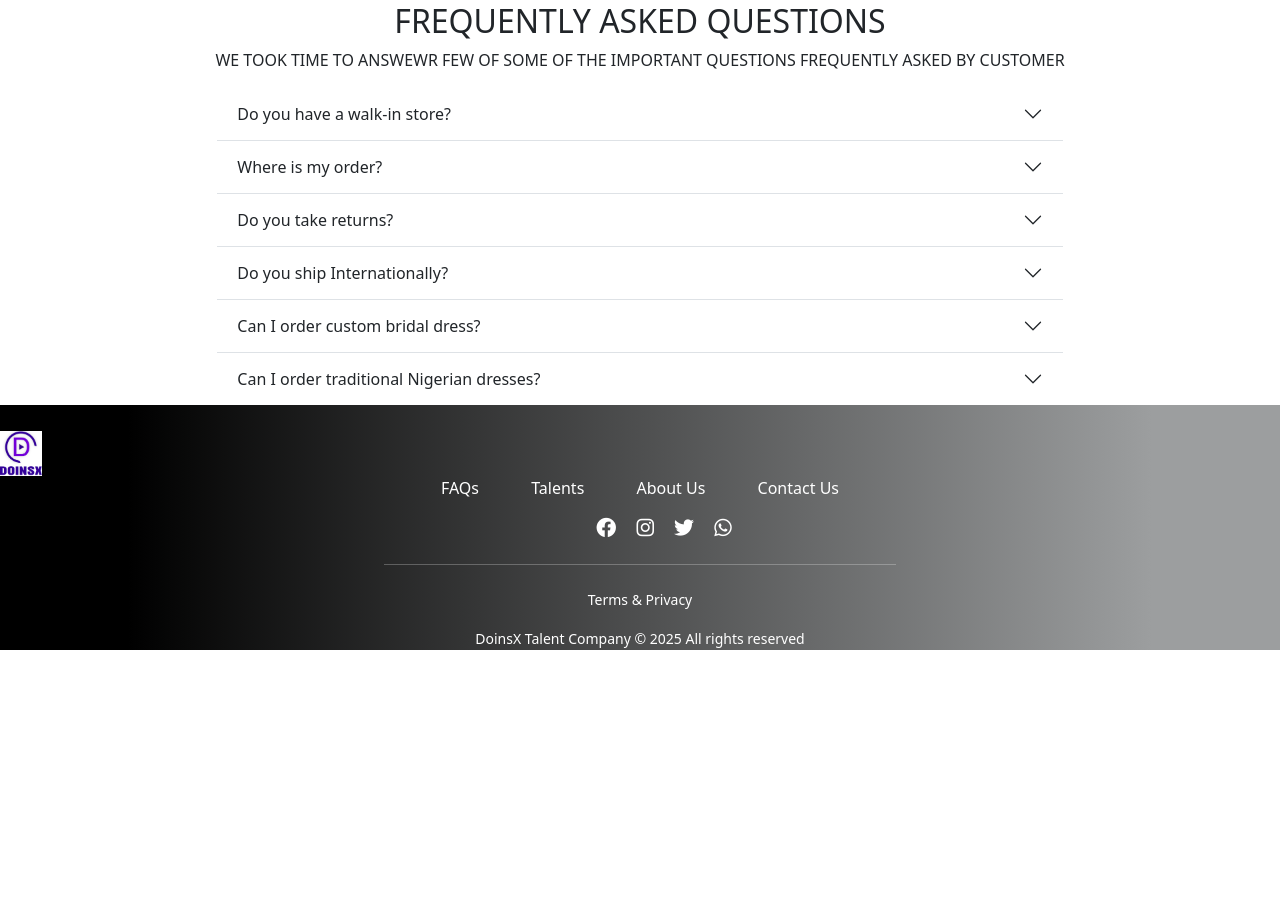
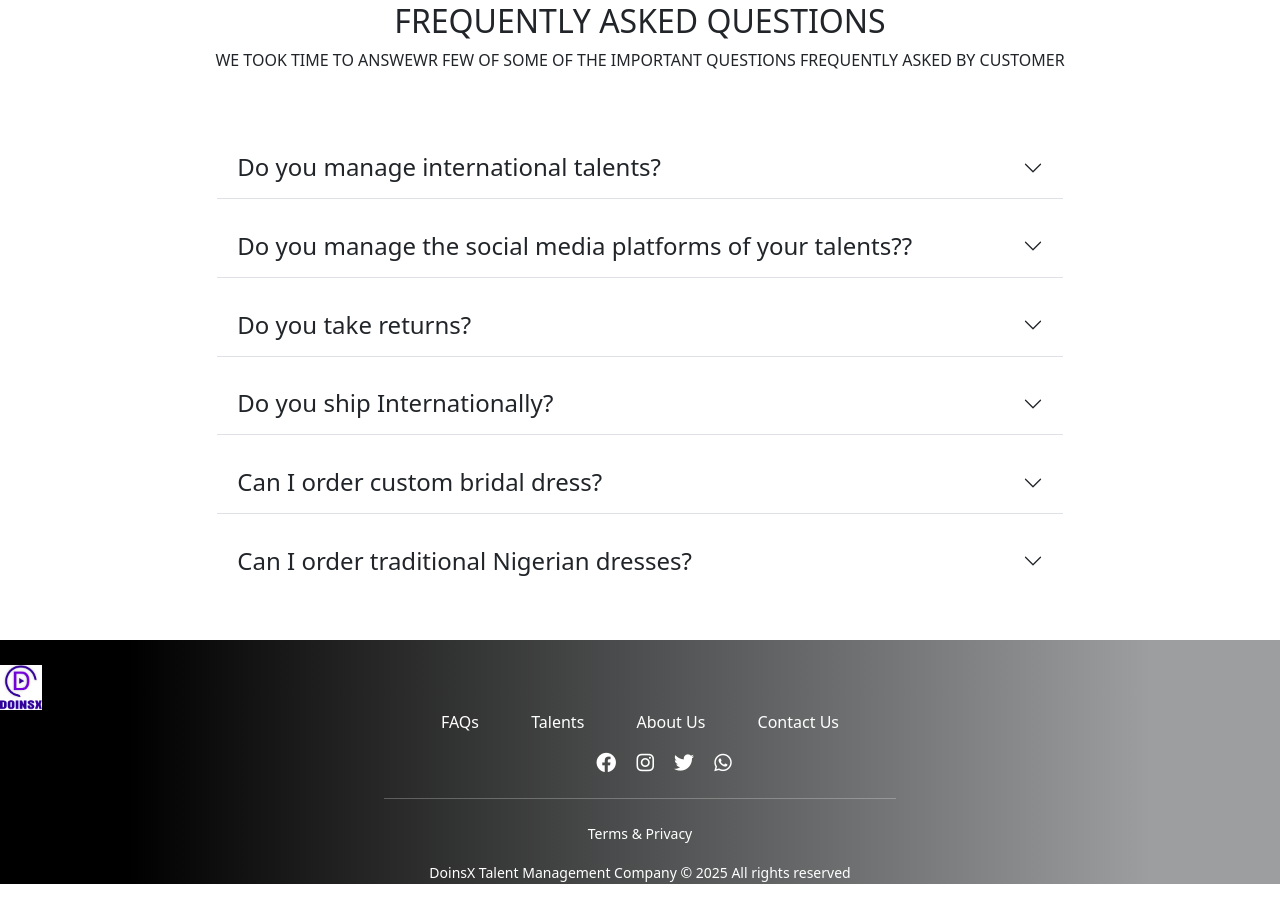
Before and after one commit to chibuezechidolue/DoinsX-Website, a Django app: page //FAQs in a window 1280 px wide. Shown: the part 69-969 px from the top of the page. Before the commit the page ends 719 px from the top, so only its background shows below. Run offline with Django 4.2, Linux system fonts and the light colour scheme; some libraries are stand-ins or nearby versions; some web fonts are replaced.

Commit message:
Created an faq page and the respective route

```diff
--- a/static/css/styles.css
+++ b/static/css/styles.css
@@ -71,6 +71,9 @@ footer{
 }
 .whatWeDOHeading{
 margin-left: 5%;
+}
+.whatWeDOSubHeading{
+    font-size: 2rem;
 }
 
 .activities{
@@ -170,3 +173,14 @@ margin-left: 5%;
     /* background: linear-gradient(to right, #9c9e9f 10% , black 90%);  */
     color: white;
  }
+
+
+
+.accordionBtn{
+    font-size: 1.5rem;
+    margin-top: 2%;
+ }
+
+ .accordion-button:not(.collapsed){
+    color: green;
+ }
--- a/templates/base.html
+++ b/templates/base.html
@@ -54,10 +54,10 @@
     <div class="row">
       <div class="col-12"><img class="logoImg" src="static/images/partLogo.png" alt=""></div>
       <div class="col-12 footerText">
-         <span class="me-5 "><a class="footerLink">FAQs</a> </span>
-         <span class="me-5"><a class="footerLink">Talents</a></span>
-         <span class="me-5"><a class="footerLink">About Us</a> </span>
-         <span class=""><a class="footerLink">Contact Us</a> </span>
+         <span class="me-5 "><a href="{% url 'faqs-page'%}" class="footerLink">FAQs</a> </span>
+         <span class="me-5"><a href="{% url 'faqs-page'%}" class="footerLink">Talents</a></span>
+         <span class="me-5"><a href="{% url 'about-page'%}" class="footerLink">About Us</a> </span>
+         <span class=""><a href="{% url 'contact-page'%}" class="footerLink">Contact Us</a> </span>
          <br>
          <div class="mt-3">
           <span class="ms-5 me-3"><a class="footerLink socialsLink" href=""><i class="fa-brands fa-facebook fa-lg"></i></a></span>
@@ -76,7 +76,7 @@
         <br>
         <div class="">
             <p class=" small footerText">Terms & Privacy</p>
-            <p class="footerText"><small >DoinsX Talent Company © {% now "Y" %} All rights reserved</small></p>
+            <p class="footerText"><small >DoinsX Talent Management Company © {% now "Y" %} All rights reserved</small></p>
         </div>
 
     <script src="{% static 'javascript/script.js'%}"></script>
--- a/templates/faq.html
+++ b/templates/faq.html
@@ -3,37 +3,36 @@
 
 {% block content%}
     <section id="FAQs">
-        <div class="whatshot-product-top">
+        <div class="">
           <h2 class="text-center">FREQUENTLY ASKED QUESTIONS</h2>
           <p class="text-center">WE TOOK TIME TO ANSWEWR FEW OF SOME OF THE IMPORTANT QUESTIONS FREQUENTLY ASKED BY CUSTOMER</p>
         </div>
-        <div class="row justify-content-center">
-            <div class="col-md-8 col-10">
-        <div class="accordion accordion-flush" id="accordionFlushExample">
+        <div class="row justify-content-center mb-5 mt-5 ">
+            <div class="col-md-8 col-10 ">
+            <div class="accordion accordion-flush" id="accordionFlushExample">
             <div class="accordion-item">
                 <h2 class="accordion-header">
-                <button class="accordion-button collapsed" type="button" data-bs-toggle="collapse" data-bs-target="#flush-collapseOne" aria-expanded="false" aria-controls="flush-collapseOne">
-                    Do you have a walk-in store?
+                <button class="accordion-button collapsed accordionBtn" type="button" data-bs-toggle="collapse" data-bs-target="#flush-collapseOne" aria-expanded="false" aria-controls="flush-collapseOne">
+                    Do you manage international talents?
                 </button>
                 </h2>
                 <div id="flush-collapseOne" class="accordion-collapse collapse" data-bs-parent="#accordionFlushExample">
-                <div class="accordion-body">No we dont, we are an online store. But will soon get a walk-in store.</div>
+                <div class="accordion-body">Yes, we manage talents all across africa and the world with little to no language restrictions.</div>
                 </div>
             </div>
             <div class="accordion-item">
                 <h2 class="accordion-header">
-                <button class="accordion-button collapsed" type="button" data-bs-toggle="collapse" data-bs-target="#flush-collapseTwo" aria-expanded="false" aria-controls="flush-collapseTwo">
-                    Where is my order?
+                <button class="accordion-button collapsed accordionBtn" type="button" data-bs-toggle="collapse" data-bs-target="#flush-collapseTwo" aria-expanded="false" aria-controls="flush-collapseTwo">
+                    Do you manage the social media platforms of your talents??
                 </button>
                 </h2>
                 <div id="flush-collapseTwo" class="accordion-collapse collapse" data-bs-parent="#accordionFlushExample">
-                <div class="accordion-body">Please give 2-4 business days for your order to get shipped out to you, you should get a shipped out notification with tracking number once shipped.
-                    If you have not gotten any notification between 2- 4 days from after successfully placing your order, please contact customer support via our CONTACT US page.</div>
+                <div class="accordion-body">No, we give social media autonomy to our talents but with strict guidelines on socialb and economic issuess.</div>
                 </div>
             </div>
             <div class="accordion-item">
                 <h2 class="accordion-header">
-                <button class="accordion-button collapsed" type="button" data-bs-toggle="collapse" data-bs-target="#flush-collapseThree" aria-expanded="false" aria-controls="flush-collapseThree">
+                <button class="accordion-button collapsed accordionBtn" type="button" data-bs-toggle="collapse" data-bs-target="#flush-collapseThree" aria-expanded="false" aria-controls="flush-collapseThree">
                     Do you take returns?
                 </button>
                 </h2>
@@ -43,7 +42,7 @@
             </div>
             <div class="accordion-item">
                 <h2 class="accordion-header">
-                <button class="accordion-button collapsed" type="button" data-bs-toggle="collapse" data-bs-target="#flush-collapseFour" aria-expanded="false" aria-controls="flush-collapseThree">
+                <button class="accordion-button collapsed accordionBtn" type="button" data-bs-toggle="collapse" data-bs-target="#flush-collapseFour" aria-expanded="false" aria-controls="flush-collapseThree">
                     Do you ship Internationally?
                 </button>
                 </h2>
@@ -53,7 +52,7 @@
             </div>
             <div class="accordion-item">
                 <h2 class="accordion-header">
-                <button class="accordion-button collapsed" type="button" data-bs-toggle="collapse" data-bs-target="#flush-collapseFive" aria-expanded="false" aria-controls="flush-collapseThree">
+                <button class="accordion-button collapsed accordionBtn" type="button" data-bs-toggle="collapse" data-bs-target="#flush-collapseFive" aria-expanded="false" aria-controls="flush-collapseThree">
                     Can I order custom bridal dress?
                 </button>
                 </h2>
@@ -64,7 +63,7 @@
             </div>
             <div class="accordion-item">
                 <h2 class="accordion-header">
-                <button class="accordion-button collapsed" type="button" data-bs-toggle="collapse" data-bs-target="#flush-collapseSix" aria-expanded="false" aria-controls="flush-collapseThree">
+                <button class="accordion-button collapsed accordionBtn" type="button" data-bs-toggle="collapse" data-bs-target="#flush-collapseSix" aria-expanded="false" aria-controls="flush-collapseThree">
                     Can I order traditional Nigerian dresses?
                 </button>
                 </h2>
--- a/templates/index.html
+++ b/templates/index.html
@@ -11,8 +11,8 @@
 </section>
 
 <section class="whatWeDO">
-    <h3 class="whatWeDOHeading">WHAT</h3>
-    <h1 class="whatWeDOHeading">&nbsp&nbsp WE DO</h1>
+    <h3 class="whatWeDOHeading lh-1">WHAT <br><span class="whatWeDOSubHeading">&nbsp&nbsp WE DO</span></h3>
+    <!-- <h1 class="whatWeDOHeading lh-1">&nbsp&nbsp WE DO</h1> -->
     <div class="row justify-content-center">
         <div class="col-10">
             <!-- <p>We Manage Talents ranging from music to arts, sports, and other creative industries, we are committed to helping our
```
